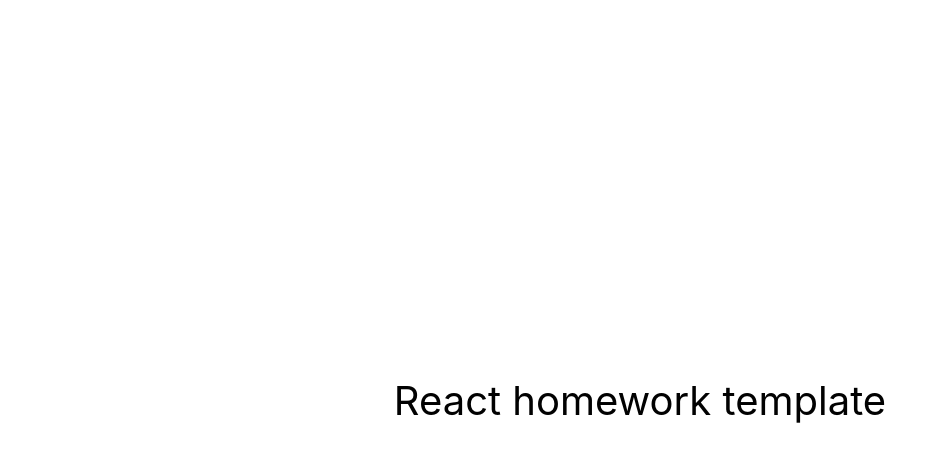
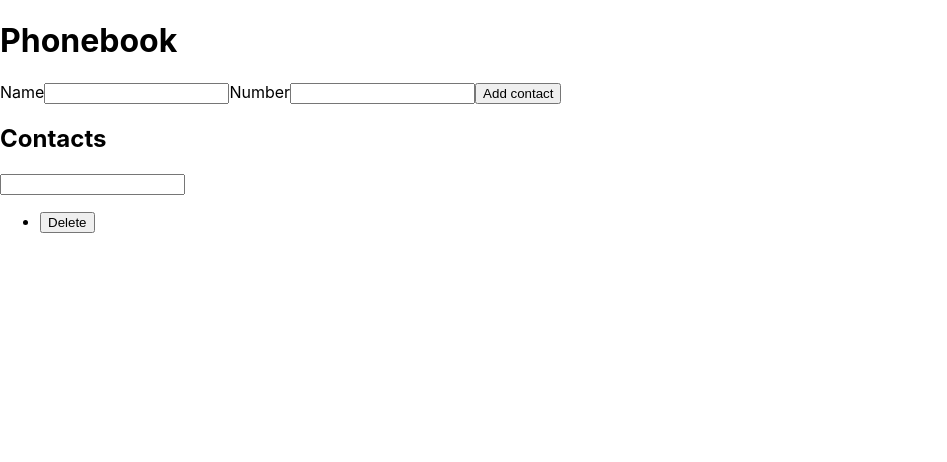
Before and after one commit to VadimKorobec/goit-react-hw-03-phonebook, a React (Create React App) app: page / in a window 1280 px wide. Shown: the top 462 px of the page, without its empty margins (0-947 px from the left). Built offline with nearby package versions, Linux system fonts and the light colour scheme.

Commit message:
Update App.js

```diff
--- a/src/components/App/App.js
+++ b/src/components/App/App.js
@@ -1,16 +1,21 @@
-export const App = () => {
-  return (
-    <div
-      style={{
-        height: '100vh',
-        display: 'flex',
-        justifyContent: 'center',
-        alignItems: 'center',
-        fontSize: 40,
-        color: '#010101'
-      }}
-    >
-      React homework template
-    </div>
-  );
-};
+import { ContactsForm } from 'components/ContactsForm/ContactsForm';
+import { ContactsList } from 'components/ContactsList/ContactsList';
+import { Filter } from 'components/Filter/Filter';
+import { Component } from 'react';
+
+export class App extends Component {
+  state = {
+    contacts: [],
+  };
+  render() {
+    return (
+      <div>
+        <h1>Phonebook</h1>
+        <ContactsForm />
+        <h2>Contacts</h2>
+        <Filter />
+        <ContactsList />
+      </div>
+    );
+  }
+}
```
